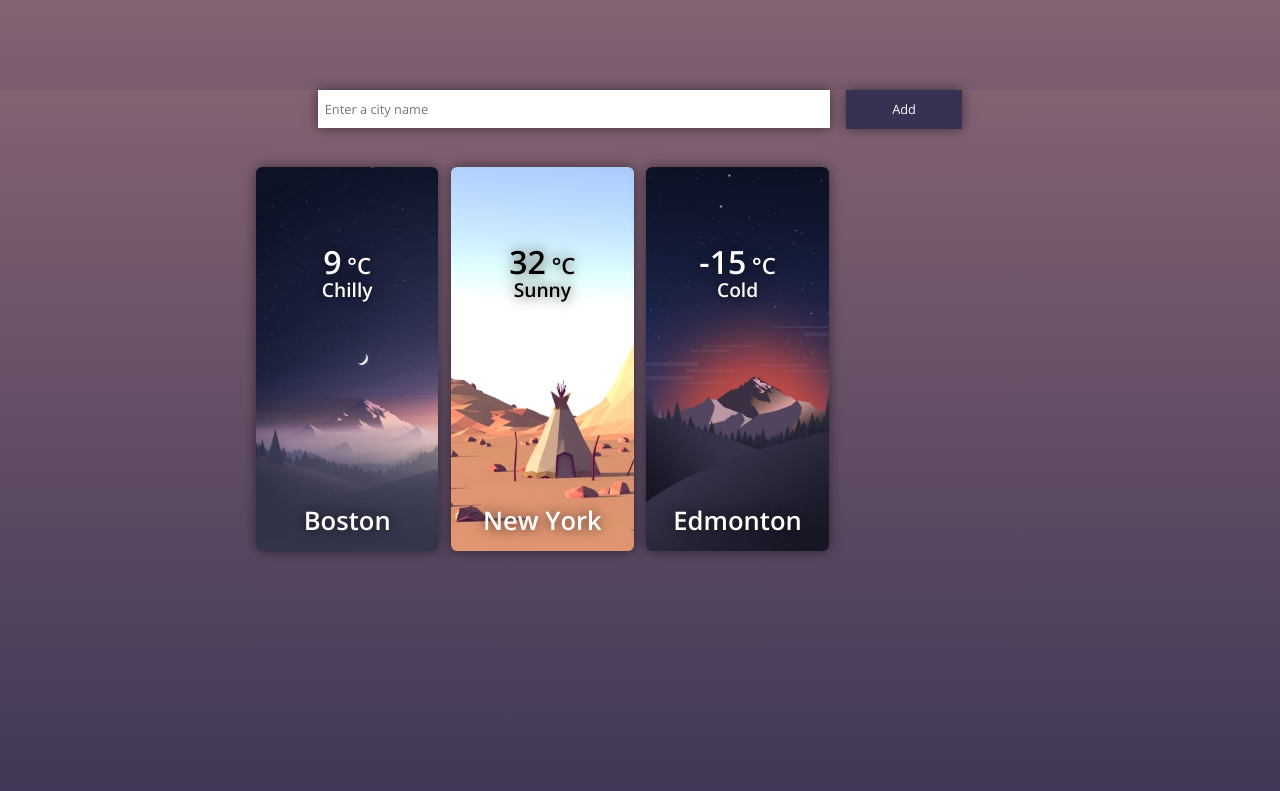
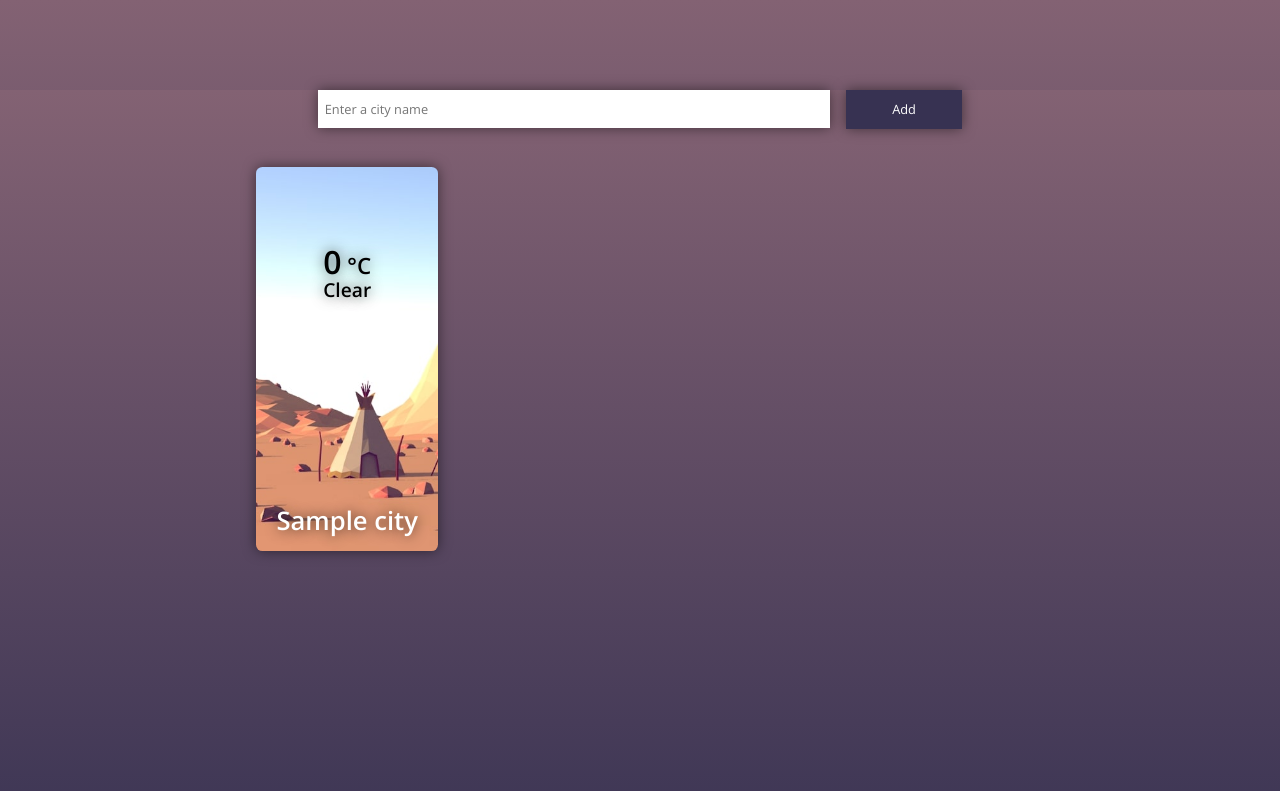
Before and after one commit to fvn70/weatherapp, a Flask app: page / in a window 1280 px wide. Shown: the top 791 px of the page. Run offline with Flask 2, Linux system fonts and the light colour scheme; tables that the repository leaves empty hold one stand-in row (values such as "Sample post"); a database or web service that is not in the repository returns one stand-in record (values such as "Sample title"); data that the repository does not hold is empty; some libraries are stand-ins or nearby versions.

Commit message:
Stage 4/5: Healing potion

```diff
--- a/Weather App/task/web/app.py
+++ b/Weather App/task/web/app.py
@@ -1,25 +1,77 @@
+import datetime
 from random import randint, shuffle
+from sqlite3 import IntegrityError
 
-from flask import Flask, render_template, request
+import requests
+from flask import Flask, render_template, request, redirect
+from flask_sqlalchemy import SQLAlchemy
 import sys
 
+
+# dict = {'class': ['night', 'day', 'evening-morning'],
+#         'degrees': [9, 32, -15],
+#         'state': ['Chilly', 'Sunny', 'Cold'],
+#         'city': ['Boston', 'New York', 'Edmonton'] }
+dict = {}
+key = '564d14ceca893a06ae2b356f125ca60d'
+
 app = Flask(__name__)
-dict = {'name': ['night', 'day', 'evening-morning'],
-        'degrees': [9, 32, -15],
-        'state': ['Chilly', 'Sunny', 'Cold'],
-        'city': ['Boston', 'New York', 'Edmonton'] }
+app.config['SQLALCHEMY_DATABASE_URI'] = 'sqlite:///weather.db'
+db = SQLAlchemy(app)
+
+class City(db.Model):
+    id = db.Column(db.Integer, primary_key=True)
+    name = db.Column(db.String(80), unique=True, nullable=False)
+
+db.create_all()
+
+def daytime(t):
+    return "night" if 22 <= t <= 23 or 0 <= t <= 3 else "day" if 10 <= t <= 17 else "evening-morning"
+
+def get_data(name):
+    req = requests.get(f'https://api.openweathermap.org/data/2.5/weather?q={name}&units=metric&appid={key}').json()
+    if len(req) > 5:
+        data = {'city': req['name'],
+            'temp': int(req['main']['temp']),
+            'state': req['weather'][0]['main'],
+            'daytime': daytime((datetime.datetime.utcnow() + datetime.timedelta(seconds=req['timezone'])).hour)}
+    else:
+        data = {'city': name,
+            'temp': 0,
+            'state': 'Clear',
+            'daytime': 'day'}
+    return data
+
+def save_data(name):
+    rec = City.query.filter_by(name=name).first()
+    if not rec:
+        rec = City(name=name)
+        db.session.add(rec)
+        db.session.commit()
+
+def read_data():
+    recs = db.session.query(City).all()
+    global dict
+    dict = {}
+    for rec in recs:
+        d = get_data(rec.name)
+        dict.setdefault('class', []).append(d['daytime'])
+        dict.setdefault('degrees', []).append(d['temp'])
+        dict.setdefault('state', []).append(d['state'])
+        dict.setdefault('city', []).append(d['city'])
+
+    db.session.commit()
 
 @app.route('/', methods=['POST', 'GET'])
 def index():
     if request.method == 'POST':
         city_name = request.form['city_name']
-        dict['name'].append('autumn')
-        dict['degrees'].append(randint(-30, 30))
-        shuffle(dict['state'])
-        dict['state'].append(dict['state'][0])
-        dict['city'].append(city_name)
-    num = len(dict['name'])
-    return render_template('index.html', weather=dict, card_num=num)
+        save_data(city_name)
+        return redirect('/')
+    else:
+        read_data()
+        num = len(dict['city']) if dict else 0
+        return render_template('index.html', weather=dict, card_num=num)
 
 # don't change the following way to run flask:
 if __name__ == '__main__':
--- a/Weather App/task/web/templates/index.html
+++ b/Weather App/task/web/templates/index.html
@@ -26,14 +26,16 @@
     </form>
 </div>
 <div class="cards">
+    {% if weather %}
     {% for i in range(card_num) %}
-    <div class="card {{ weather['name'][i] }}">
+    <div class="card {{ weather['class'][i] }}">
         <div class="delete-wrapper"></div>
         <div class="degrees"><span>{{ weather['degrees'][i] }}<span class="celsius"> °C</span></span></div>
         <div class="state">{{ weather['state'][i] }}</div>
         <div class="city">{{ weather['city'][i] }}</div>
     </div>
     {% endfor %}
+    {% endif %}
 </div>
 </body>
 </html>
```
